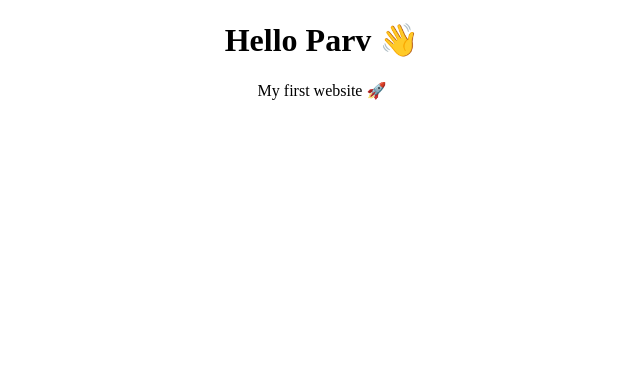
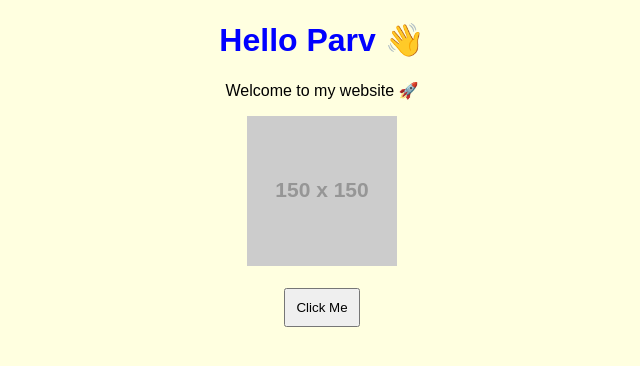
Before and after one commit to parvp9359-ux/my-first-website, a plain HTML site: page index.html in a window 1280 px wide. Shown: the whole page, without its empty margins (318-958 px from the left). Drawn offline with Linux system fonts and the light colour scheme; placeholder pictures from the web are drawn by us.

Commit message:
Update index.html

```diff
--- a/index.html
+++ b/index.html
@@ -1,10 +1,19 @@
 <!DOCTYPE html>
 <html>
 <head>
-  <title>My First Website</title>
+  <title>Parv Website</title>
 </head>
-<body style="text-align:center;">
-  <h1>Hello Parv 👋</h1>
-  <p>My first website 🚀</p>
+<body style="text-align:center; background-color:lightyellow; font-family:sans-serif;">
+
+  <h1 style="color:blue;">Hello Parv 👋</h1>
+
+  <p>Welcome to my website 🚀</p>
+
+  <img src="https://via.placeholder.com/150" alt="image">
+
+  <br><br>
+
+  <button style="padding:10px;">Click Me</button>
+
 </body>
 </html>
```
